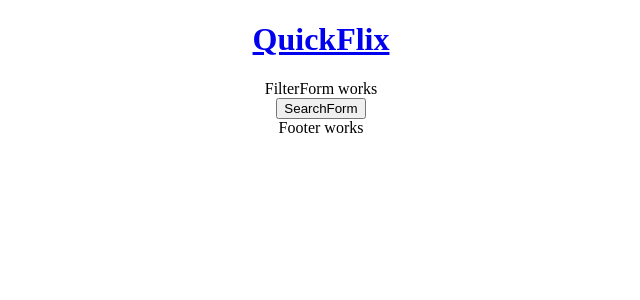
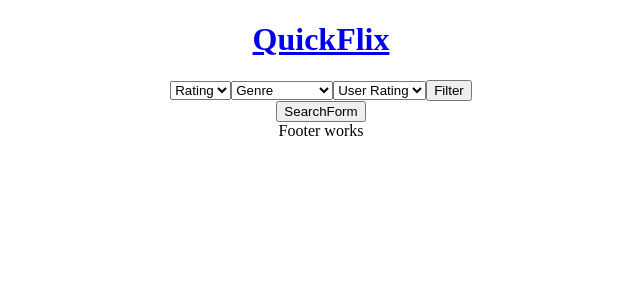
Before and after one commit to Maciagmax1/react-api-project-2, a React (Create React App) app: page /movies/1/details in a window 1280 px wide. Both pictures are taken after a click on the button "FilterForm". Shown: the top 300 px of the page, without its empty margins (319-959 px from the left). Built offline with nearby package versions, Linux system fonts and the light colour scheme; no server answers.

Commit message:
filter-form drop down done

```diff
--- a/src/components/FilterForm.tsx
+++ b/src/components/FilterForm.tsx
@@ -1,7 +1,58 @@
 import "./FilterForm.css";
 
 const FilterForm = () => {
-  return <div className="FilterForm">FilterForm works</div>;
+  return (
+    <form className="FilterForm">
+      <select name="certification" id="certification">
+        <option value="" disabled selected>
+          Rating
+        </option>
+        <option value="1"></option>
+        <option value="2">G</option>
+        <option value="3">PG</option>
+        <option value="4">PG-13</option>
+        <option value="5">R</option>
+      </select>
+      <select name="genre" id="genre">
+        <option value="" disabled selected>
+          Genre
+        </option>
+        <option value=""></option>
+        <option value="28">Action</option>
+        <option value="12">Adventure</option>
+        <option value="16">Animation</option>
+        <option value="35">Comedy</option>
+        <option value="80">Crime</option>
+        <option value="99">Documentary</option>
+        <option value="18">Drama</option>
+        <option value="10751">Family</option>
+        <option value="14">Fantasy</option>
+        <option value="36">History</option>
+        <option value="27">Horror</option>
+        <option value="10402">Music</option>
+        <option value="9648">Mystery</option>
+        <option value="10749">Romance</option>
+        <option value="878">Sci-fi</option>
+        <option value="10770">TV Movie</option>
+        <option value="53">Thriller</option>
+        <option value="10752">War</option>
+        <option value="37">Western</option>
+      </select>
+      <select name="user-rating" id="user-rating">
+        <option value="" disabled selected>
+          User Rating
+        </option>
+        <option value=""></option>
+        <option value="">5+</option>
+        <option value="">6+</option>
+        <option value="">7+</option>
+        <option value="">8+</option>
+        <option value="">9+</option>
+        <option value="">10</option>
+      </select>
+      <button>Filter</button>
+    </form>
+  );
 };
 
 export default FilterForm;
--- a/src/components/Main.tsx
+++ b/src/components/Main.tsx
@@ -16,7 +16,10 @@ const Main = () => {
       getMovieBySearch(search).then((response) => {
         setMovies(response.results);
       });
-    } else {
+    }
+    //     else if() {
+    // }
+    else {
       getPopularMovies().then((response) => {
         setMovies(response.results);
       });
--- a/src/models/Movie.ts
+++ b/src/models/Movie.ts
@@ -7,5 +7,4 @@ export default interface Movie {
   title: string;
   vote_average: number;
   vote_count: number;
-  backdrop_path: string;
 }
--- a/src/services/MovieService.ts
+++ b/src/services/MovieService.ts
@@ -51,3 +51,20 @@ export const getMovieBySearch = (
       return response.data;
     });
 };
+
+export const getMovieByFilter = (
+  certificationCountry: string = "US",
+  certification?: string,
+  genre?: number[],
+  userRating?: number
+): Promise<MultipleMovieResponse> => {
+  return axios.get(`https://api.themoviedb.org/3/discover/movie`, {
+    params: {
+      api_key: key,
+      certification,
+      certification_country: certificationCountry,
+      genre_ids: genre,
+      "vote_average.gte": userRating,
+    },
+  });
+};
```
